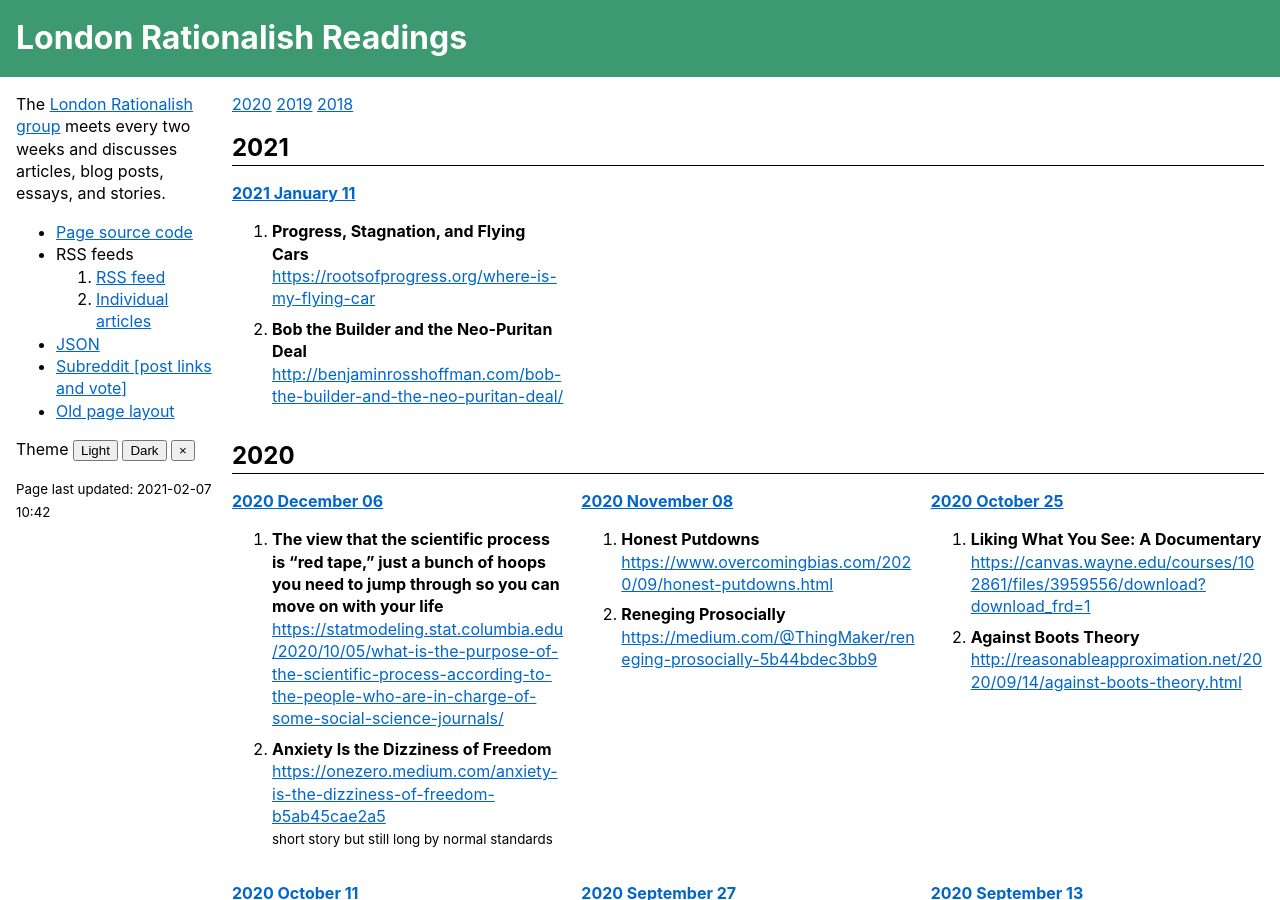
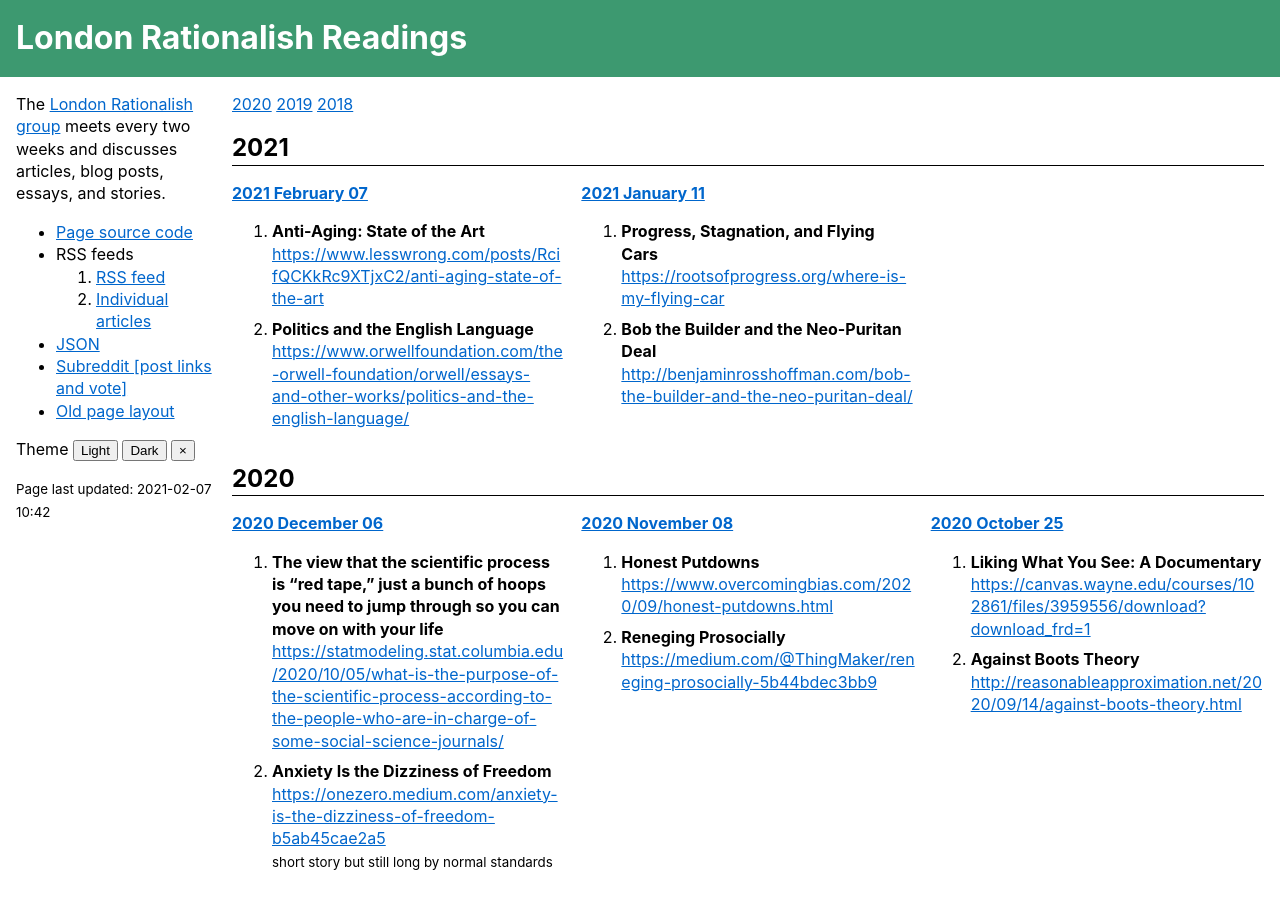
Before and after one commit to sackeyjason/london-rationalish-readings, a Jekyll site: the page built from index.html, in a window 1280 px wide and 900 px high. Built offline with Jekyll 4.4.1, drawn with Linux system fonts in a browser that asks for light colours.

Commit message:
2021.02.07. Late! Sorry

```diff
--- a/_data/list.yaml
+++ b/_data/list.yaml
@@ -1,4 +1,10 @@
 meetings:
+- date: 2021.02.07
+  list:
+  - title: "Anti-Aging: State of the Art"
+    link: https://www.lesswrong.com/posts/RcifQCKkRc9XTjxC2/anti-aging-state-of-the-art
+  - title: "Politics and the English Language "
+    link: https://www.orwellfoundation.com/the-orwell-foundation/orwell/essays-and-other-works/politics-and-the-english-language/
 - date: 2021.01.11
   list:
   - title: "Progress, Stagnation, and Flying Cars"
```
